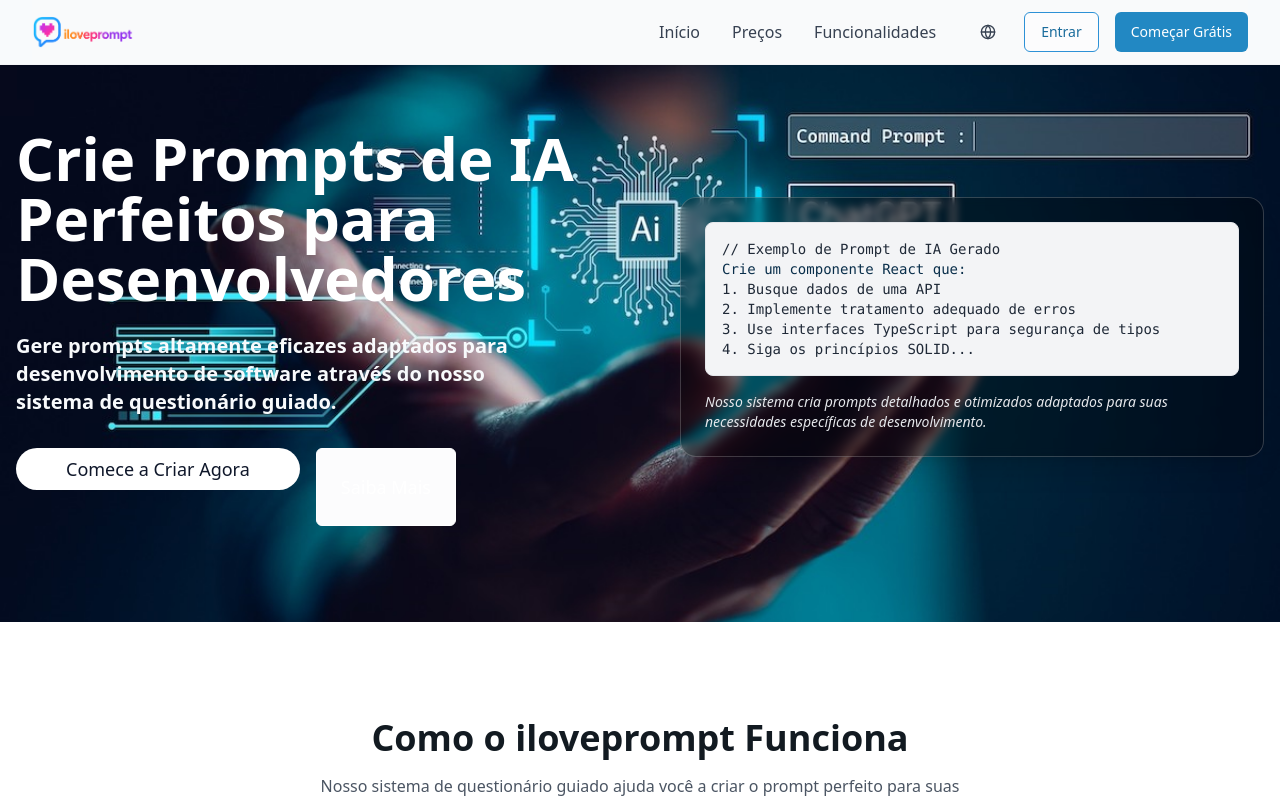
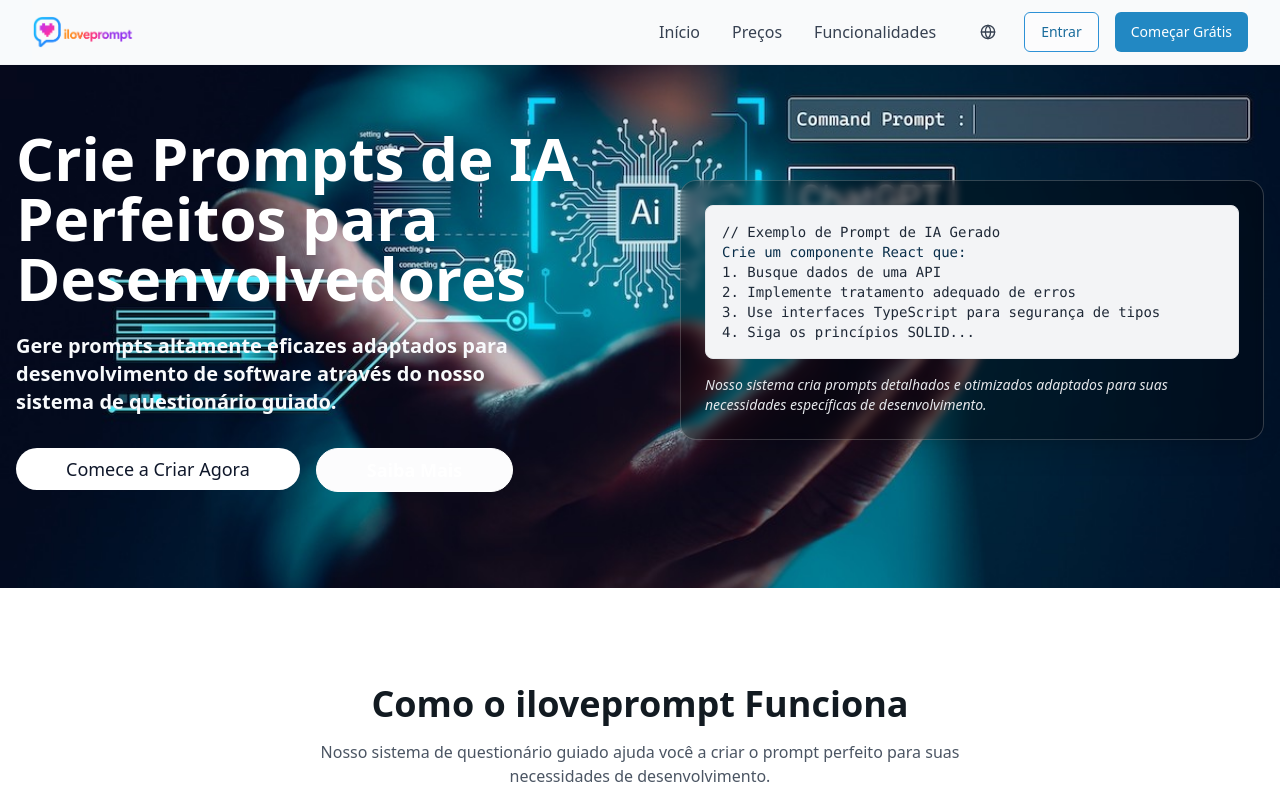
Before and after one commit to iloveprompt/iloveprompt, a React (Vite) app: page / in a window 1280 px wide. Shown: the top 800 px of the page. Built offline with nearby package versions, Linux system fonts and the light colour scheme.

Commit message:
Visual edit in Lovable
Edited UI in Lovable

```diff
--- a/src/pages/Index.tsx
+++ b/src/pages/Index.tsx
@@ -34,7 +34,7 @@ const Index = () => {
                   </Button>
                 </Link>
                 <Link to="/features">
-                  <Button variant="outline" className="border-white text-white hover:bg-white/10 text-lg px-6 py-6 h-auto">
+                  <Button variant="outline" className="border-white text-white hover:bg-white/10 h-auto px-[50px] py-[7px] font-bold text-lg rounded-3xl">
                     {t('common.learnMore')}
                   </Button>
                 </Link>
```
